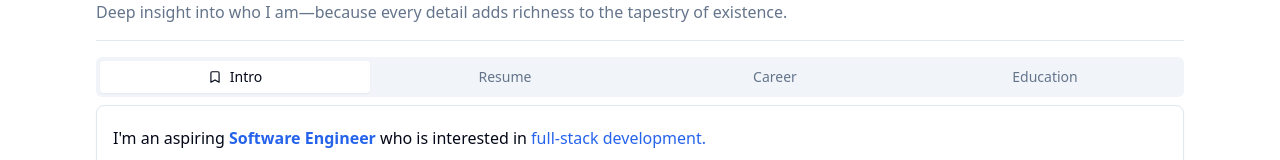
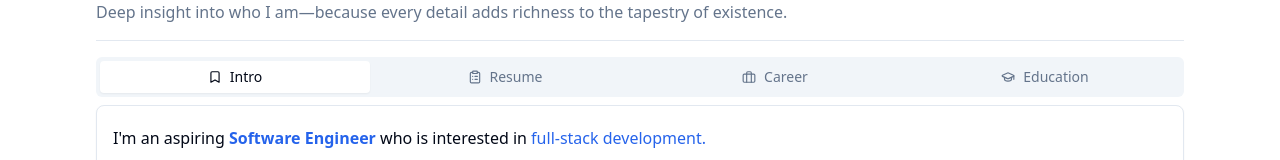
Before and after one commit to asyarbre/personal-website, a Next.js app: page /about in a window 1280 px wide. Shown: the part 156-316 px from the top of the page. Built offline with nearby package versions, Linux system fonts and the light colour scheme.

Commit message:
refactor(about): update About component with Lucide icons

```diff
--- a/src/components/content/About/About.tsx
+++ b/src/components/content/About/About.tsx
@@ -1,4 +1,9 @@
-import { Bookmark } from 'lucide-react';
+import {
+  Bookmark,
+  Briefcase,
+  ClipboardList,
+  GraduationCap,
+} from 'lucide-react';
 import Image from 'next/image';
 
 import Intro from '@/components/content/About/Intro';
@@ -29,9 +34,18 @@ export default function About() {
             <Bookmark size={14} className='mr-2' />
             Intro
           </TabsTrigger>
-          <TabsTrigger value='resume'>Resume</TabsTrigger>
-          <TabsTrigger value='career'>Career</TabsTrigger>
-          <TabsTrigger value='education'>Education</TabsTrigger>
+          <TabsTrigger value='resume'>
+            <ClipboardList size={14} className='mr-2' />
+            Resume
+          </TabsTrigger>
+          <TabsTrigger value='career'>
+            <Briefcase size={14} className='mr-2' />
+            Career
+          </TabsTrigger>
+          <TabsTrigger value='education'>
+            <GraduationCap size={14} className='mr-2' />
+            Education
+          </TabsTrigger>
         </TabsList>
         <TabsContent value='intro'>
           <Intro />
```
